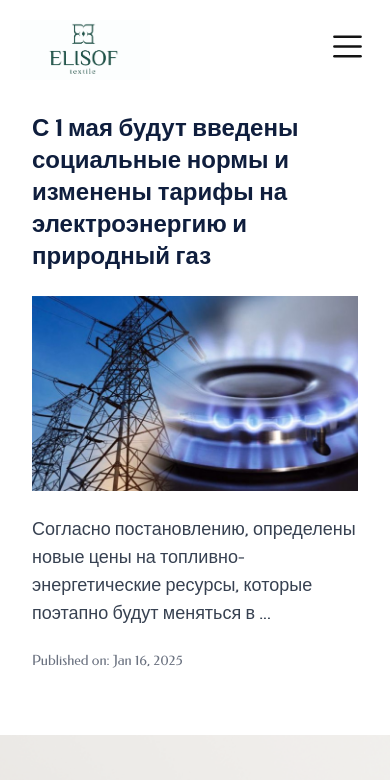
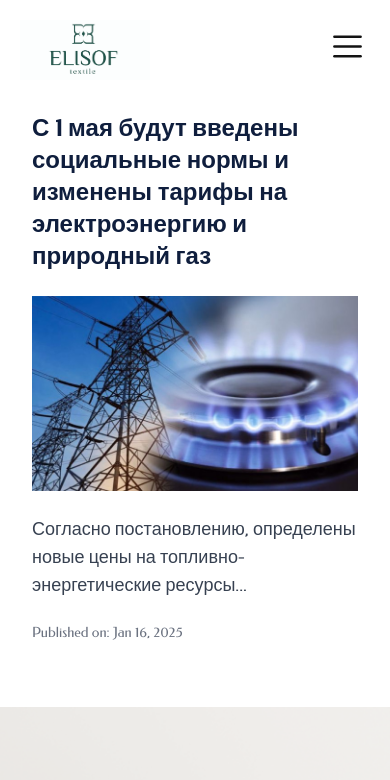
Before and after one commit to azimjon750akromoff/deployelisof, a Next.js app: page /uz/news/1 in a window 390 px wide. Shown: the top 780 px of the page. Built offline with nearby package versions, Linux system fonts and the light colour scheme.

Commit message:
news page was added, slider in mobiles were added,home return to homepage weere added and YANA YANA KOP NARSALA

```diff
--- a/src/app/[locale]/news/[id]/page.tsx
+++ b/src/app/[locale]/news/[id]/page.tsx
@@ -9,13 +9,12 @@ interface NewsItem {
   image: string;
 }
 
-// Static News Data (Mock Database)
+// ✅ Mock database
 const newsItems: NewsItem[] = [
   {
     id: '1',
     title: 'С 1 мая будут введены социальные нормы и изменены тарифы на электроэнергию и природный газ',
-    content:
-      'Согласно постановлению, определены новые цены на топливно-энергетические ресурсы, которые поэтапно будут меняться в ...',
+    content: 'Согласно постановлению, определены новые цены на топливно-энергетические ресурсы...',
     date: 'Jan 16, 2025',
     image: '/imgs/gaz.png',
   },
@@ -35,30 +34,28 @@ const newsItems: NewsItem[] = [
   },
 ];
 
-// Function to fetch a news item by ID
-function getNewsItem(id: string): NewsItem | null {
+// ✅ Function to fetch a news item by ID
+async function getNewsItem(id: string | undefined): Promise<NewsItem | null> {
+  if (!id) return null;
   return newsItems.find((item) => item.id === id) || null;
 }
 
-// Generate static params for dynamic routes
+// ✅ Generate static paths for dynamic routes (SSG)
 export async function generateStaticParams() {
-  return newsItems.map((news) => ({
-    id: news.id,
-  }));
+  return newsItems.map((news) => ({ id: news.id }));
 }
 
-// ✅ Server Component (Correctly handles params)
-export default function NewsDetailPage({
+// ✅ Server Component (fixed type issue)
+export default async function NewsDetailPage({
   params,
 }: {
-  params: { id?: string }; // ✅ Allow optional `id`
+  params: { id: string };
 }) {
-  // eslint-disable-next-line @typescript-eslint/no-unused-vars
   if (!params?.id) {
     return notFound();
   }
 
-  const newsItem = getNewsItem(params.id);
+  const newsItem = await getNewsItem(params.id);
   if (!newsItem) {
     return notFound();
   }
```
